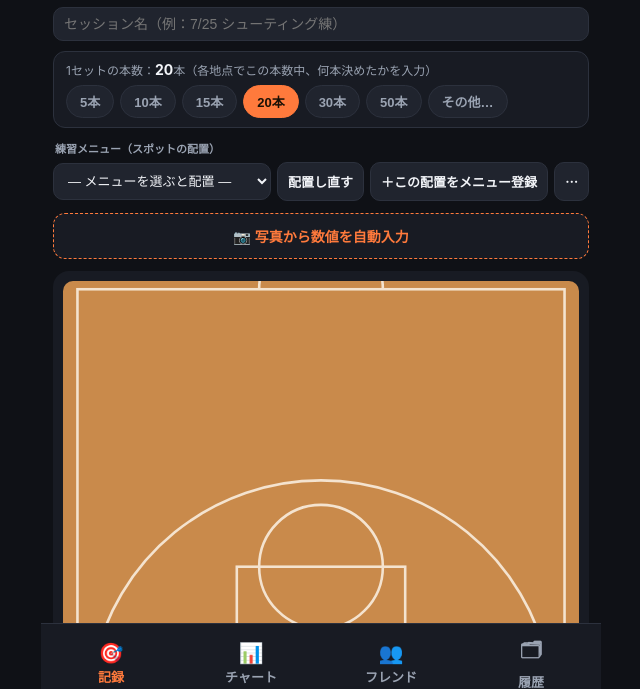
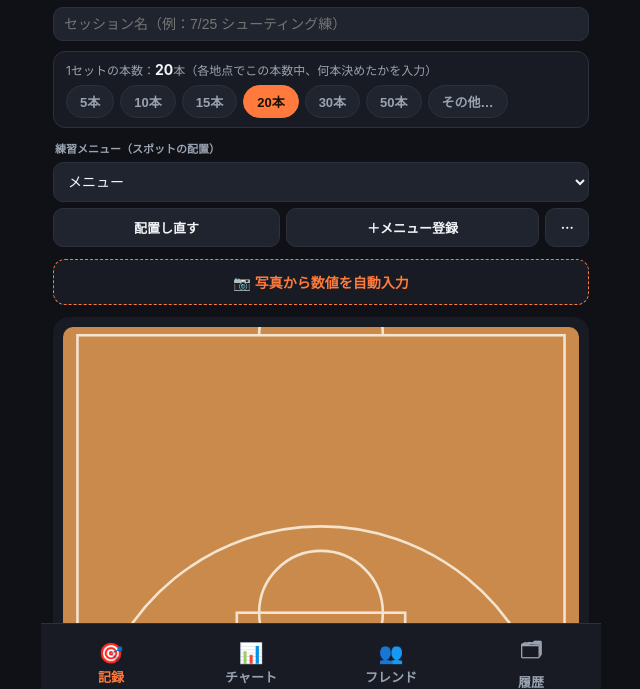
Before and after one commit to koupj-droid/shoot-tracker, a plain HTML site: page index.html in a window 1280 px wide. Shown: the part 93-782 px from the top of the page, without its empty margins (319-959 px from the left). Drawn offline with Linux system fonts and the light colour scheme.

Commit message:
Add files via upload

```diff
--- a/index.html
+++ b/index.html
@@ -42,11 +42,12 @@
   .chips button.active{background:var(--accent); border-color:var(--accent); color:#1a1005;}
 
   /* preset (my area) bar */
-  .preset-bar{display:flex; gap:6px; align-items:center; margin-bottom:12px;}
-  .preset-bar select{flex:1; min-width:0; background:var(--panel2); border:1px solid var(--line);
-    color:var(--text); border-radius:10px; padding:9px 10px; font-size:13px;}
-  .preset-bar .mini{white-space:nowrap; background:var(--panel2); border:1px solid var(--line);
+  .preset-bar{display:flex; gap:6px; align-items:center; margin-bottom:12px; flex-wrap:wrap;}
+  .preset-bar select{flex:1 1 100%; min-width:0; background:var(--panel2); border:1px solid var(--line);
+    color:var(--text); border-radius:10px; padding:10px; font-size:14px;}
+  .preset-bar .mini{flex:1 1 auto; white-space:nowrap; background:var(--panel2); border:1px solid var(--line);
     color:var(--text); border-radius:10px; padding:9px 10px; font-size:13px; font-weight:600;}
+  .preset-bar .mini.icon{flex:0 0 auto; min-width:44px;}
   .preset-bar .mini.rm{color:var(--miss);}
   .preset-bar .mini:active{transform:scale(.96);}
   .menu-note{background:var(--panel); border:1px solid var(--line); border-left:3px solid var(--accent);
@@ -245,10 +246,10 @@
 
   <div class="bar-label">練習メニュー（スポットの配置）</div>
   <div class="preset-bar">
-    <select id="presetSelect" onchange="onPresetSelect()"><option value="">— メニューを選ぶと配置 —</option></select>
+    <select id="presetSelect" onchange="onPresetSelect()"><option value="">メニュー</option></select>
     <button class="mini" onclick="applyPreset()">配置し直す</button>
-    <button class="mini" onclick="openPresetForm('new')">＋この配置をメニュー登録</button>
-    <button class="mini" onclick="openPresetMenu()">⋯</button>
+    <button class="mini" onclick="openPresetForm('new')">＋メニュー登録</button>
+    <button class="mini icon" onclick="openPresetMenu()">⋯</button>
   </div>
 
   <div class="menu-note" id="menuNote" style="display:none"></div>
@@ -518,7 +519,7 @@ function seedDefaultPresets(){
 }
 function renderPresetBar(){
   const sel=document.getElementById('presetSelect'); const prev=sel.value;
-  sel.innerHTML='<option value="">— メニューを選ぶと配置 —</option>'
+  sel.innerHTML='<option value="">メニュー</option>'
     + presets.map(p=>`<option value="${p.id}">${p.name}（${p.spots.length}地点・${p.setSize}本）</option>`).join('');
   if([...sel.options].some(o=>o.value===prev)) sel.value=prev;
 }
@@ -1129,8 +1130,6 @@ function zoneBreakdown(spots){
     {n:'ミッドレンジ', f:s=>!is3(s) && dist(s) >= 2.4*PXM},
     {n:'コーナー3', f:s=>is3(s) && (s.x<CORNER_X+20 || s.x>500-CORNER_X-20)},
     {n:'アーク3', f:s=>is3(s) && !(s.x<CORNER_X+20 || s.x>500-CORNER_X-20)},
-    {n:'左サイド', f:s=>s.x<250},
-    {n:'右サイド', f:s=>s.x>=250},
   ];
   return zones.map(z=>{
     const t=tally(spots,z.f), p=pct(t.m,t.a);
```
